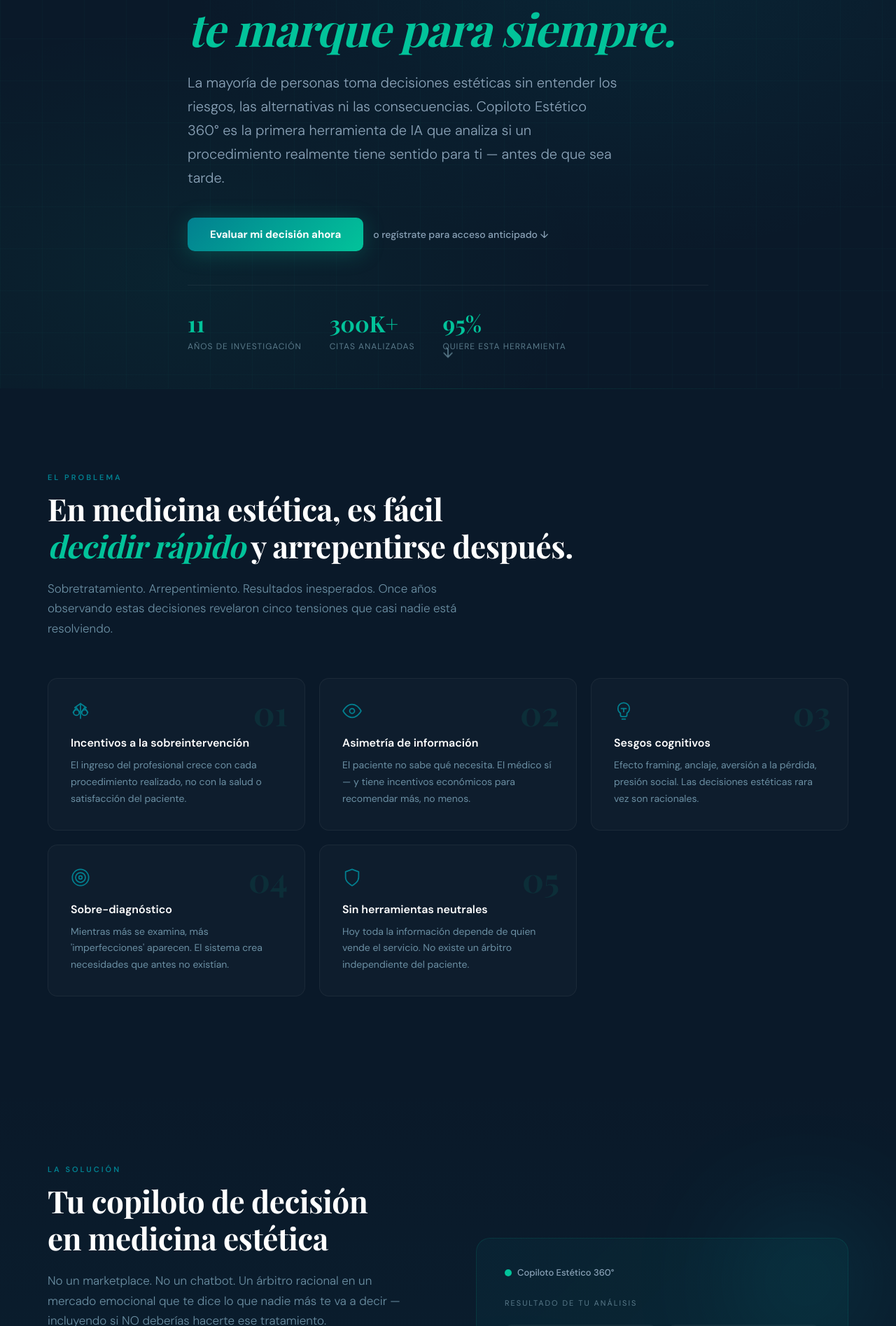
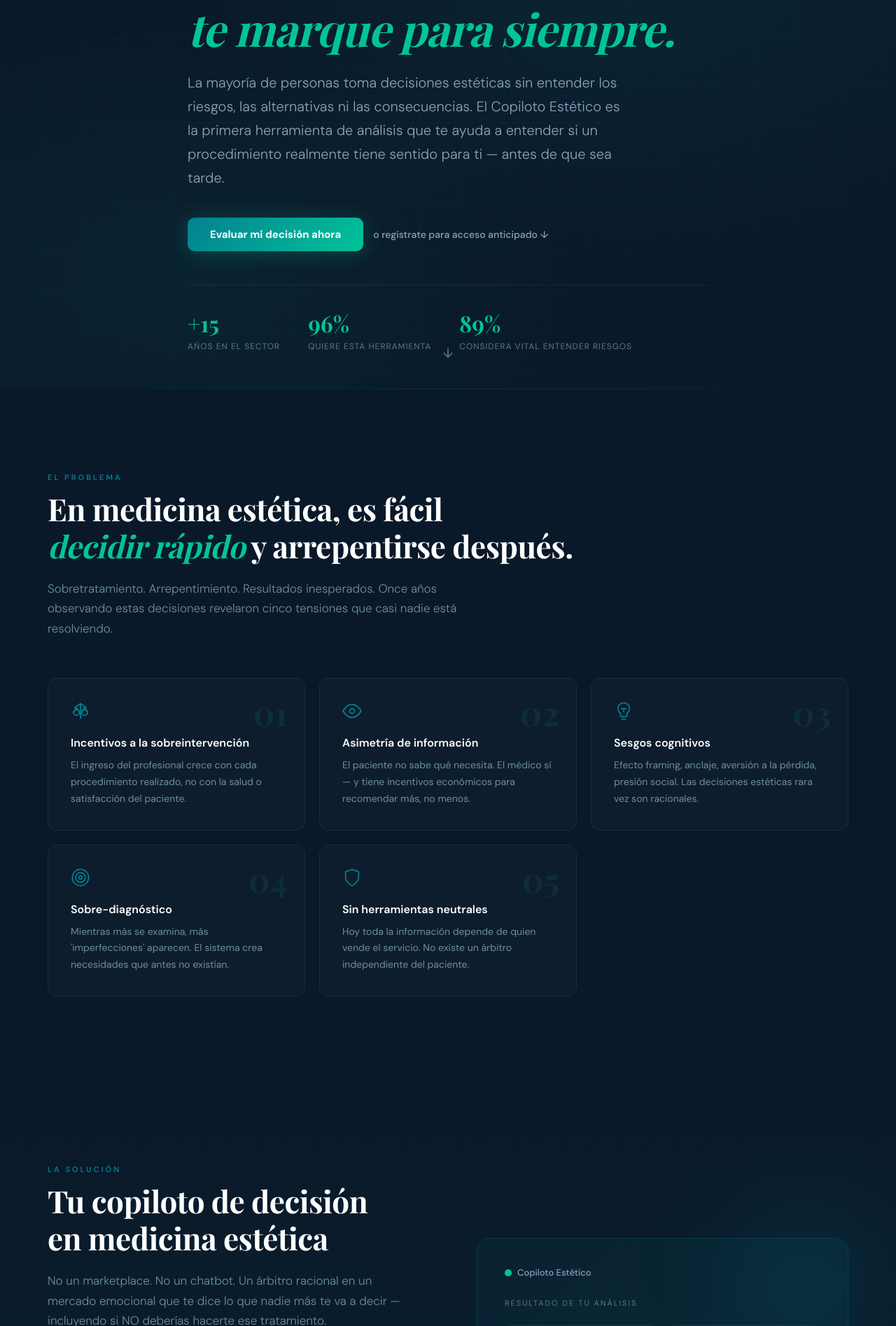
Before and after one commit to camifvergara/copiloto-estetico, a React (Vite) app: page / in a window 1280 px wide. Shown: the part 245-2140 px from the top of the page at 70% size. Built offline with nearby package versions, Linux system fonts and the light colour scheme; a web font is replaced by a local one.

Commit message:
Update texts: remove 360°, update stats N=91, rewrite credibility

```diff
--- a/App.jsx
+++ b/App.jsx
@@ -227,7 +227,7 @@ function DemoModal({ isOpen, onClose }) {
           <div style={{ marginBottom: 28 }}>
             <div style={{ display: "flex", justifyContent: "space-between", marginBottom: 8 }}>
               <span style={{ fontSize: 11, color: "#5A7A8A", textTransform: "uppercase", letterSpacing: 2 }}>
-                Copiloto Estético 360°
+                Copiloto Estético
               </span>
               <span style={{ fontSize: 11, color: "#5A7A8A" }}>Paso {step + 1} de 4</span>
             </div>
@@ -252,7 +252,7 @@ function DemoModal({ isOpen, onClose }) {
               <div style={{ display: "flex", gap: 10, alignItems: "flex-start" }}>
                 <span style={{ color: "#02C39A", fontSize: 16 }}>ℹ️</span>
                 <p style={{ fontSize: 13, color: "#8BA3B8", lineHeight: 1.6, margin: 0 }}>
-                  Este es un <strong style={{ color: "#02C39A" }}>diagnóstico de decisión</strong> del Copiloto Estético 360°.
+                  Este es un <strong style={{ color: "#02C39A" }}>diagnóstico de decisión</strong> del Copiloto Estético .
                   Los resultados son orientativos y no reemplazan el consejo de un profesional médico.
                 </p>
               </div>
@@ -462,7 +462,7 @@ function DemoModal({ isOpen, onClose }) {
 
             {/* Disclaimer */}
             <p style={{ fontSize: 11, color: "#4A6A7A", textAlign: "center", lineHeight: 1.6, marginBottom: 20 }}>
-              Este diagnóstico es orientativo. La versión completa del Copiloto Estético 360°
+              Este diagnóstico es orientativo. La versión completa del Copiloto Estético
               utiliza modelos avanzados de IA entrenados con datos clínicos reales para un análisis más profundo.
             </p>
 
@@ -655,7 +655,7 @@ export default function CopilotoLanding() {
       {/* ─── NAV ───────────────────────────────────────── */}
       <nav className={`nav ${scrolled ? "nav-scrolled" : ""}`}>
         <div className="nav-inner">
-          <a href="#" className="nav-logo">Copiloto<span>360°</span></a>
+          <a href="#" className="nav-logo">Copiloto<span> Estético</span></a>
           <div className="nav-links">
             <a href="#problema" className="nav-link">El problema</a>
             <a href="#solucion" className="nav-link">La solución</a>
@@ -698,8 +698,8 @@ export default function CopilotoLanding() {
           <FadeIn delay={0.2}>
             <p className="hero-sub">
               La mayoría de personas toma decisiones estéticas sin entender los riesgos,
-              las alternativas ni las consecuencias. Copiloto Estético 360° es la primera herramienta
-              de IA que analiza si un procedimiento realmente tiene sentido para ti — antes de que sea tarde.
+              las alternativas ni las consecuencias. El Copiloto Estético es la primera herramienta
+              de análisis que te ayuda a entender si un procedimiento realmente tiene sentido para ti — antes de que sea tarde.
             </p>
           </FadeIn>
           <FadeIn delay={0.3}>
@@ -715,16 +715,16 @@ export default function CopilotoLanding() {
           <FadeIn delay={0.4}>
             <div className="hero-stats">
               <div>
-                <div className="hero-stat-num">11</div>
-                <div className="hero-stat-label">Años de investigación</div>
+                <div className="hero-stat-num">+15</div>
+                <div className="hero-stat-label">Años en el sector</div>
               </div>
               <div>
-                <div className="hero-stat-num">300K+</div>
-                <div className="hero-stat-label">Citas analizadas</div>
+                <div className="hero-stat-num">96%</div>
+                <div className="hero-stat-label">Quiere esta herramienta</div>
               </div>
               <div>
-                <div className="hero-stat-num">95%</div>
-                <div className="hero-stat-label">Quiere esta herramienta</div>
+                <div className="hero-stat-num">89%</div>
+                <div className="hero-stat-label">Considera vital entender riesgos</div>
               </div>
             </div>
           </FadeIn>
@@ -810,7 +810,7 @@ export default function CopilotoLanding() {
                   <div className="mockup-glow" style={{bottom:"-40px",left:"-40px",background:"#02C39A"}}/>
                   <div className="mockup-header">
                     <div className="mockup-dot" style={{background:"#02C39A"}}/>
-                    <span style={{fontSize:13,color:"#8BA3B8",fontWeight:500}}>Copiloto Estético 360°</span>
+                    <span style={{fontSize:13,color:"#8BA3B8",fontWeight:500}}>Copiloto Estético</span>
                   </div>
                   <div style={{fontSize:11,color:"#5A7A8A",textTransform:"uppercase",letterSpacing:2,marginBottom:16}}>
                     Resultado de tu análisis
@@ -914,10 +914,10 @@ export default function CopilotoLanding() {
 
           <div className="val-grid">
             {[
-              { num: "95%", label: "usaría la herramienta antes de decidir un tratamiento" },
-              { num: "97%", label: "dejó su email — quieren esto antes de que exista" },
+              { num: "96%", label: "usaría la herramienta antes de decidir un tratamiento" },
+              { num: "89%", label: "considera muy importante entender riesgos antes de decidir" },
               { num: "68%", label: "dedicaría 1 hora o más a analizar su decisión" },
-              { num: "89%", label: "dice que entender riesgos es MUY importante" },
+              { num: "85%", label: "está considerando un tratamiento estético actualmente" },
             ].map((v, i) => (
               <FadeIn key={i} delay={i * 0.08}>
                 <div className="val-card">
@@ -930,7 +930,7 @@ export default function CopilotoLanding() {
 
           <FadeIn delay={0.3}>
             <div className="val-caption">
-              "El 89% dice que entender riesgos es muy importante. Pero hoy, el 100% de la información
+              "El 89% dice que entender riesgos es muy importante. Pero hoy, casi toda la información
               disponible viene de quien te vende el tratamiento. Esa contradicción es exactamente
               el problema que resolvemos."
             </div>
@@ -944,29 +944,29 @@ export default function CopilotoLanding() {
           <FadeIn>
             <div className="cred-card">
               <div>
-                <div className="section-label" style={{marginBottom:16}}>Respaldado por</div>
+                <div className="section-label" style={{marginBottom:16}}>Quién está detrás</div>
                 <div className="section-title" style={{fontSize:"clamp(24px,3vw,34px)",marginBottom:16}}>
-                  11 años de experiencia<br/>con Promoestética
+                  Construido por alguien que ha visto<br/>miles de decisiones estéticas
                 </div>
                 <p style={{fontSize:15,color:"#8BA3B8",lineHeight:1.7}}>
-                  El Copiloto Estético 360° nace de la observación directa de miles de decisiones
-                  estéticas a través de Promoestética, una de las plataformas de medicina estética
-                  más reconocidas de Colombia. No es una idea de laboratorio — es la respuesta a
-                  un problema que vimos de primera mano durante más de una década.
+                  El Copiloto Estético  nace de la observación directa de miles de decisiones
+                  durante más de una década, de cómo se toman — y a veces se arrepienten —
+                  decisiones estéticas en la vida real. El Copiloto Estético existe para mover
+                  esa observación de la intuición de pocos al beneficio de muchos.
                 </p>
               </div>
               <div className="cred-stats">
                 <div className="cred-stat">
-                  <div className="cred-stat-num">300K+</div>
-                  <div className="cred-stat-label">Citas atendidas</div>
+                  <div className="cred-stat-num">+15</div>
+                  <div className="cred-stat-label">Años en el sector</div>
                 </div>
                 <div className="cred-stat">
-                  <div className="cred-stat-num">28K</div>
-                  <div className="cred-stat-label">Seguidores</div>
+                  <div className="cred-stat-num">0</div>
+                  <div className="cred-stat-label">Comisiones de clínicas</div>
                 </div>
                 <div className="cred-stat">
-                  <div className="cred-stat-num">11</div>
-                  <div className="cred-stat-label">Años</div>
+                  <div className="cred-stat-num">1</div>
+                  <div className="cred-stat-label">Propósito: decidir bien</div>
                 </div>
                 <div className="cred-stat">
                   <div className="cred-stat-num">4</div>
@@ -1029,17 +1029,17 @@ export default function CopilotoLanding() {
         <div className="section">
           <div className="footer-inner">
             <div>
-              <a href="#" className="nav-logo" style={{fontSize:18}}>Copiloto<span>360°</span></a>
+              <a href="#" className="nav-logo" style={{fontSize:18}}>Copiloto<span> Estético</span></a>
               <div className="footer-text" style={{marginTop:8}}>
                 Democratizando el análisis de las decisiones.
               </div>
             </div>
             <div style={{textAlign:"right"}}>
               <div className="footer-text">
-                Un proyecto de <a href="https://promoestetica.com" style={{color:"#02C39A",textDecoration:"none"}} target="_blank" rel="noopener">Promoestética</a>
+                Un proyecto con el acompañamiento y la asesoría de <a href="https://promoestetica.com" style={{color:"#02C39A",textDecoration:"none"}} target="_blank" rel="noopener">Promoestética</a>
               </div>
               <div className="footer-text" style={{marginTop:4}}>
-                © {new Date().getFullYear()} Copiloto Estético 360°. Bogotá, Colombia.
+                © {new Date().getFullYear()} Copiloto Estético . Bogotá, Colombia.
               </div>
             </div>
           </div>
```
